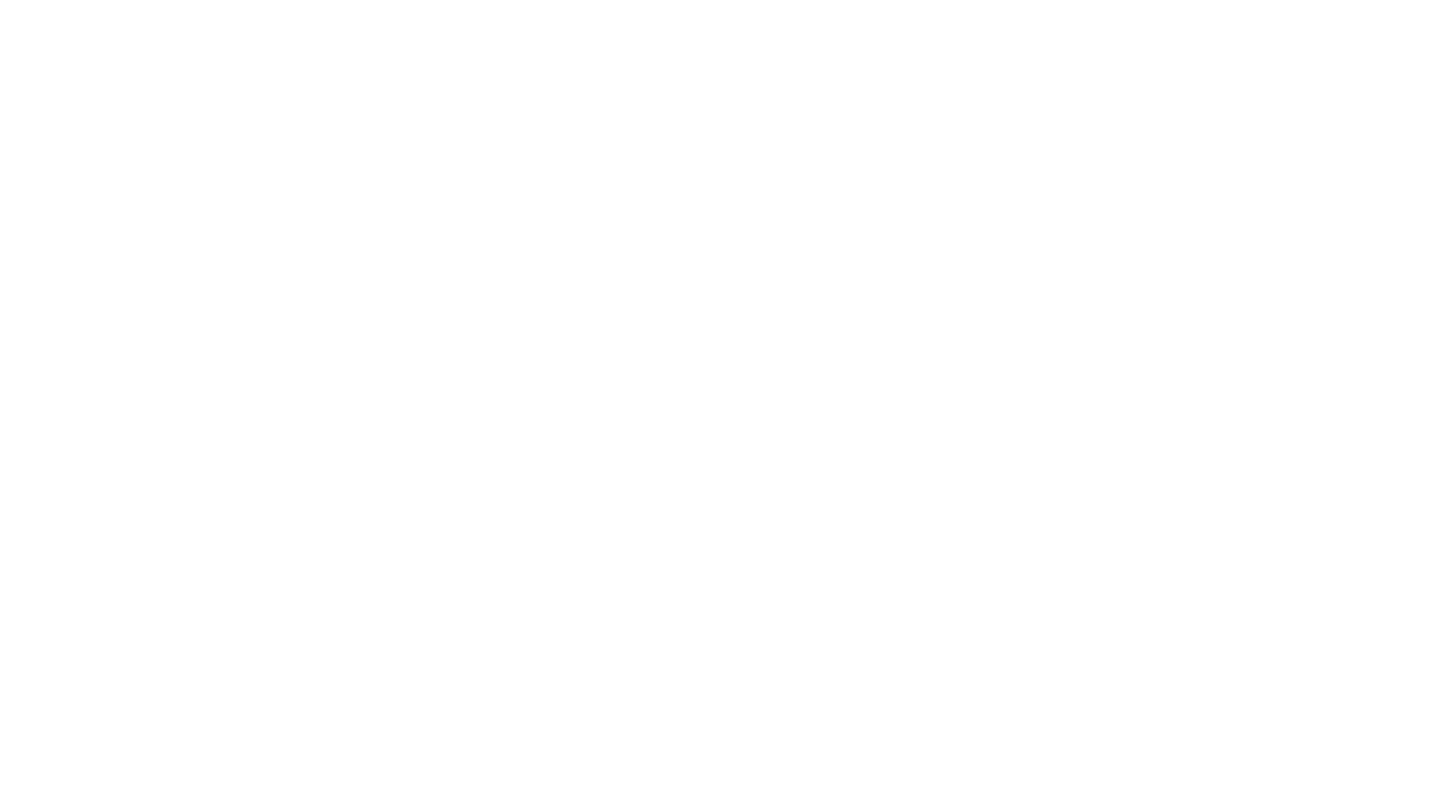
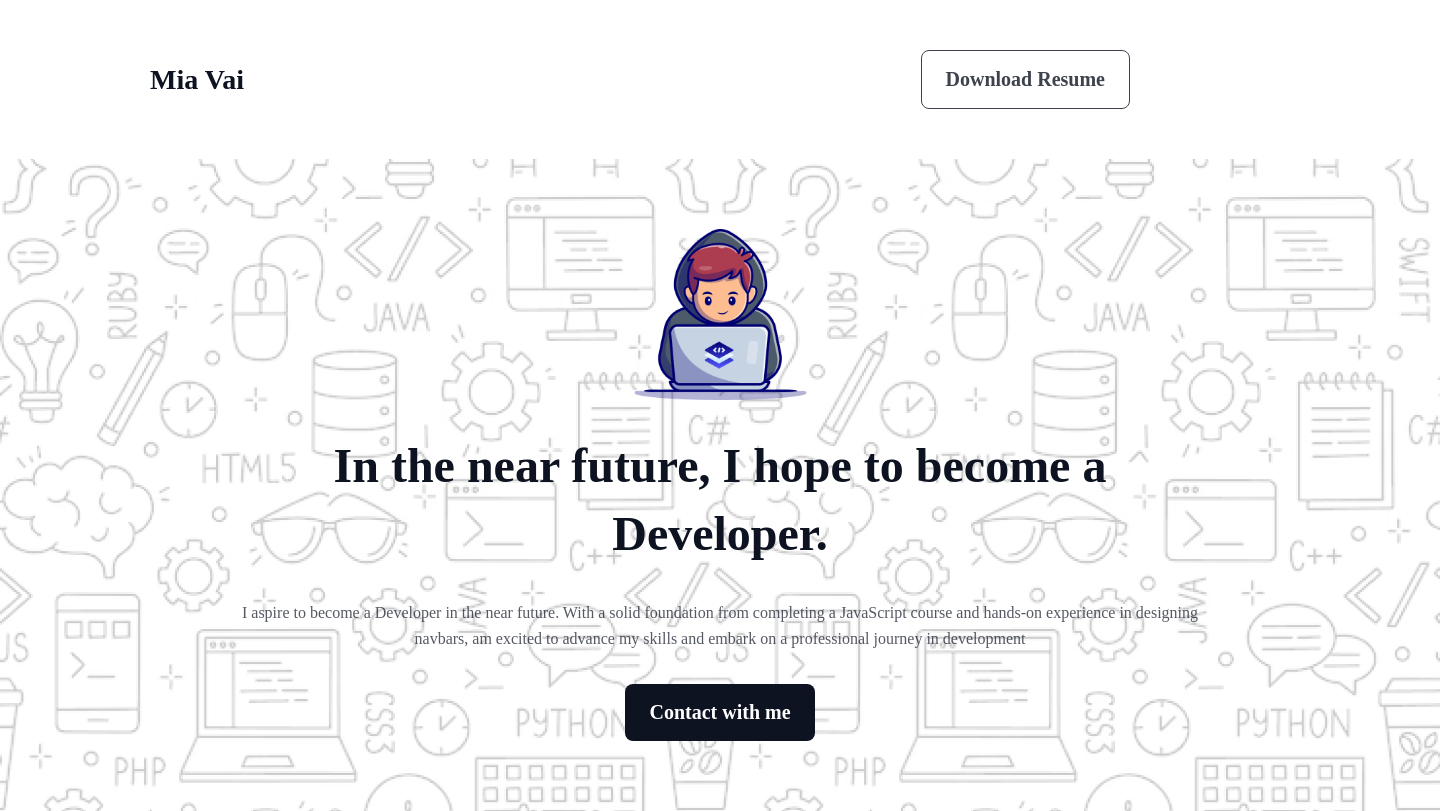
Before and after one commit to Rupon100/assignment1-ph, a plain HTML site: page index.html in a window 1280 px wide. Shown: the whole page, 1440 px wide, since content can reach past the window. Drawn offline with Linux system fonts and the light colour scheme; a web font is replaced by a local one.

Commit message:
banner completed

```diff
--- a/index.html
+++ b/index.html
@@ -3,9 +3,28 @@
 <head>
     <meta charset="UTF-8">
     <meta name="viewport" content="width=device-width, initial-scale=1.0">
-    <title>Document</title>
+    <title>Mia Vai</title>
+    <!--link of css-->
+    <link rel="stylesheet" href="./style/style.css">
 </head>
 <body>
+    <header>
+        <nav>
+            <h2 class="logo">Mia Vai</h2>
+            <button class="btn">Download Resume</button>
+        </nav>
+        <div class="banner">
+            <div class="banenr-text">
+                <img src="./assets/Group.png" alt="home page photo">
+                <h1>In the near future, I hope to become a Developer.</h1>
+                <p>I aspire to become a Developer in the near future. With a solid foundation from completing a JavaScript course and hands-on experience in designing navbars,   am excited to advance my skills and embark on a professional journey in development</p>
+                <button class="btn"><a href="#footer">Contact with me</a></button>
+            </div>
+        </div>
+    </header>
 
+    <footer id="footer">
+
+    </footer>
 </body>
 </html>
--- /dev/null
+++ b/style/style.css
@@ -0,0 +1,106 @@
+/*---google fonts---*/
+@import url('https://fonts.googleapis.com/css2?family=Azeret+Mono:ital,wght@0,100..900;1,100..900&display=swap');
+/* font-family: "Azeret Mono", monospace; */
+
+
+
+
+/*---universal selector----*/
+* {
+    padding: 0;
+    margin: 0;
+    box-sizing: border-box;
+}
+/*---universal selector----*/
+
+/*---shared style start---*/
+.btn {
+    color: rgb(13, 19, 33);
+    font-family: Azeret Mono;
+    font-size: 20px;
+    font-weight: 600;
+    line-height: 23px;
+    padding: 17px 24px;
+}
+/*---shared style end---*/
+
+/*--- header section  start ---*/
+header {
+    max-width: 1440px;
+    margin: 0 auto;
+}
+header nav {
+    display: flex;
+    justify-content: space-between;
+    align-items: center;
+    margin: 50px 150px;
+}
+.logo {
+    color: rgb(13, 19, 33);
+    font-family: Azeret Mono;
+    font-size: 28px;
+    font-weight: 800;
+    line-height: 33px;
+}
+nav button {
+    border: 1px solid rgb(13, 19, 33);
+    border-radius: 8px;
+    opacity: 0.8;
+    background: transparent;
+    cursor: pointer;
+}
+.banner {
+    width: 1440px;
+    height: 652px;
+    margin: 0 auto;
+    background: url(../assets/Hero-bg.png);
+    background-repeat: no-repeat;
+    background-size: cover;
+    background-position: center;
+    display: flex;
+    justify-content: center;
+    align-items: center;
+}
+
+.banenr-text {
+    max-width: 998px;
+    max-height: 582px;
+    display: flex;
+    flex-direction: column;
+    justify-content: center;
+    align-items: center;
+    gap: 32px;
+}
+.banenr-text img {
+    max-width: 173.03px;
+    max-height: 228.9px;
+    background-size: cover;
+    background-position: center;
+}
+.banenr-text h1 {
+    color: rgb(13, 19, 33);
+    font-family: Azeret Mono;
+    font-size: 48px;
+    font-weight: 800;
+    line-height: 68px;
+    text-align: center;
+}
+.banenr-text p {
+    color: rgb(13, 19, 33);
+    font-family: Azeret Mono;
+    font-size: 16px;
+    font-weight: 400;
+    line-height: 26px;
+    opacity: 0.7;
+    text-align: center;
+}
+.banenr-text button {
+    border: none;
+    border-radius: 8px;
+    background: rgb(13, 19, 33);
+}
+.banenr-text button a {
+    color: rgb(255, 255, 255);
+    text-decoration: none;
+}
+/*--- header section end ---*/
```
Also changed, not shown: assets/Group 3.png (added), assets/Group 4.png (added), assets/Group.png (added), assets/Hero-bg.png (added), assets/Layer_1.png (added), assets/css.png (added), assets/facebook.png (added), assets/github.png (added), assets/handshake.jpg (added), assets/html.png (added), assets/js.png (added), assets/linkedin-icon 1.png (added), assets/mongodb.png (added), assets/nodejs.png (added), 1 more files.
